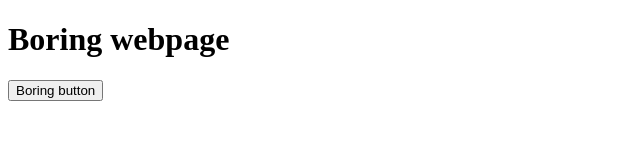
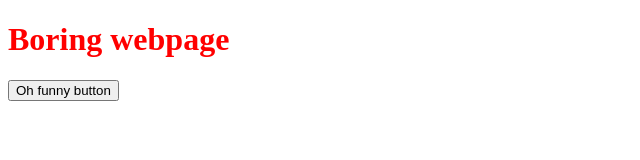
Before and after one commit to urbanowski/TrainingJS, a plain HTML site: page index.html in a window 1280 px wide. Both pictures are taken after a click on the button "Boring button". Shown: the whole page, without its empty margins (0-640 px from the left). Drawn offline with Linux system fonts and the light colour scheme.

Commit message:
Adding clickEvent

```diff
--- a/index.html
+++ b/index.html
@@ -14,6 +14,14 @@
 
     <script>
     // 1. Find and store the element we want to listen to events on.
+    var titleEl = document.getElementsByTagName("h1");
+
+    var clickerButton = document.getElementById("clicker");
+    var onClickButton = function(){
+        clickerButton.textContent = "Oh funny button"
+        titleEl[0].style.color = "red";
+    }
+    clickerButton.addEventListener("click", onClickButton);
     // 2. Define the function that will respond to the event.
     // 3. Add the event listener for the element and function
     </script>
```
